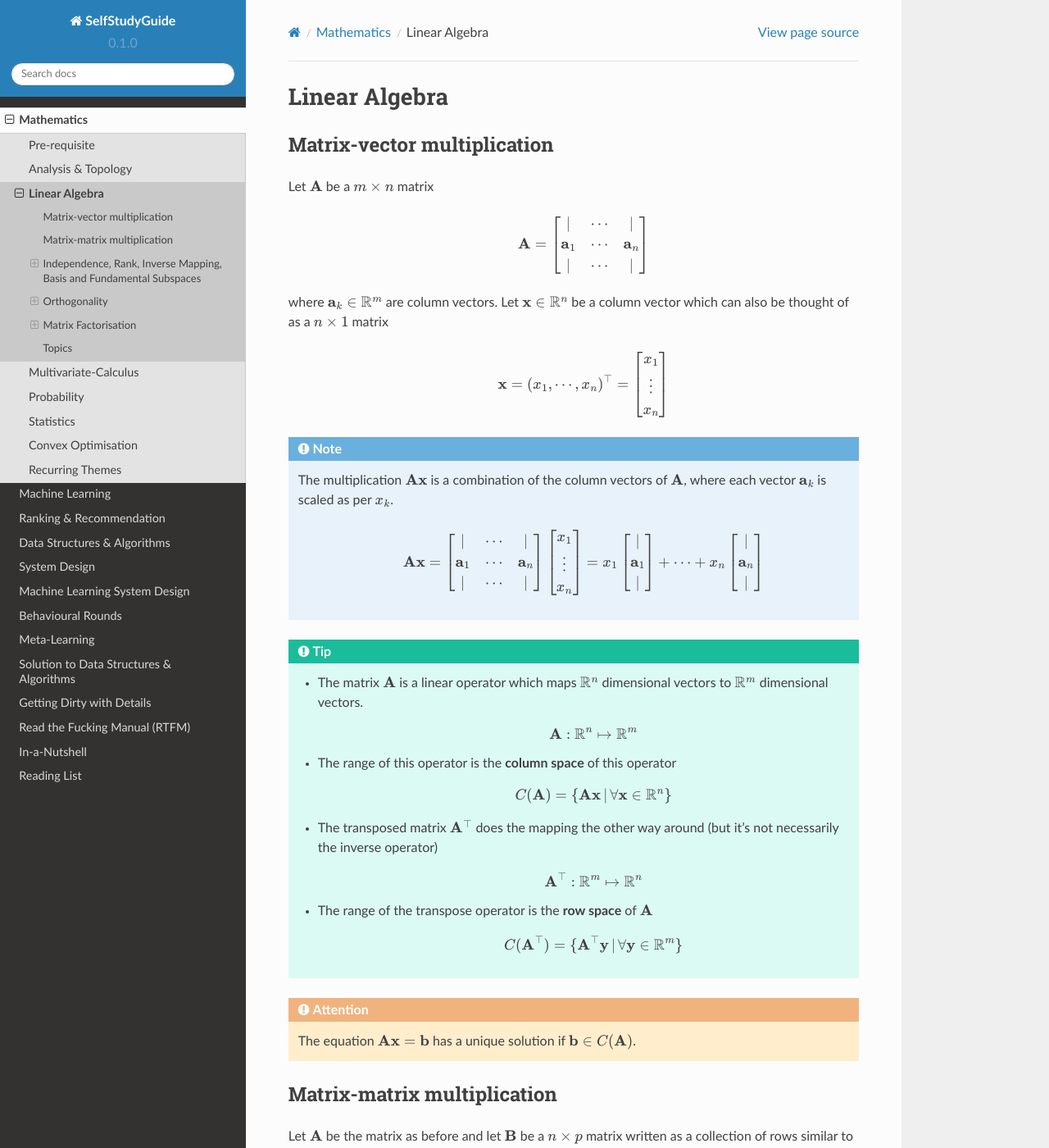
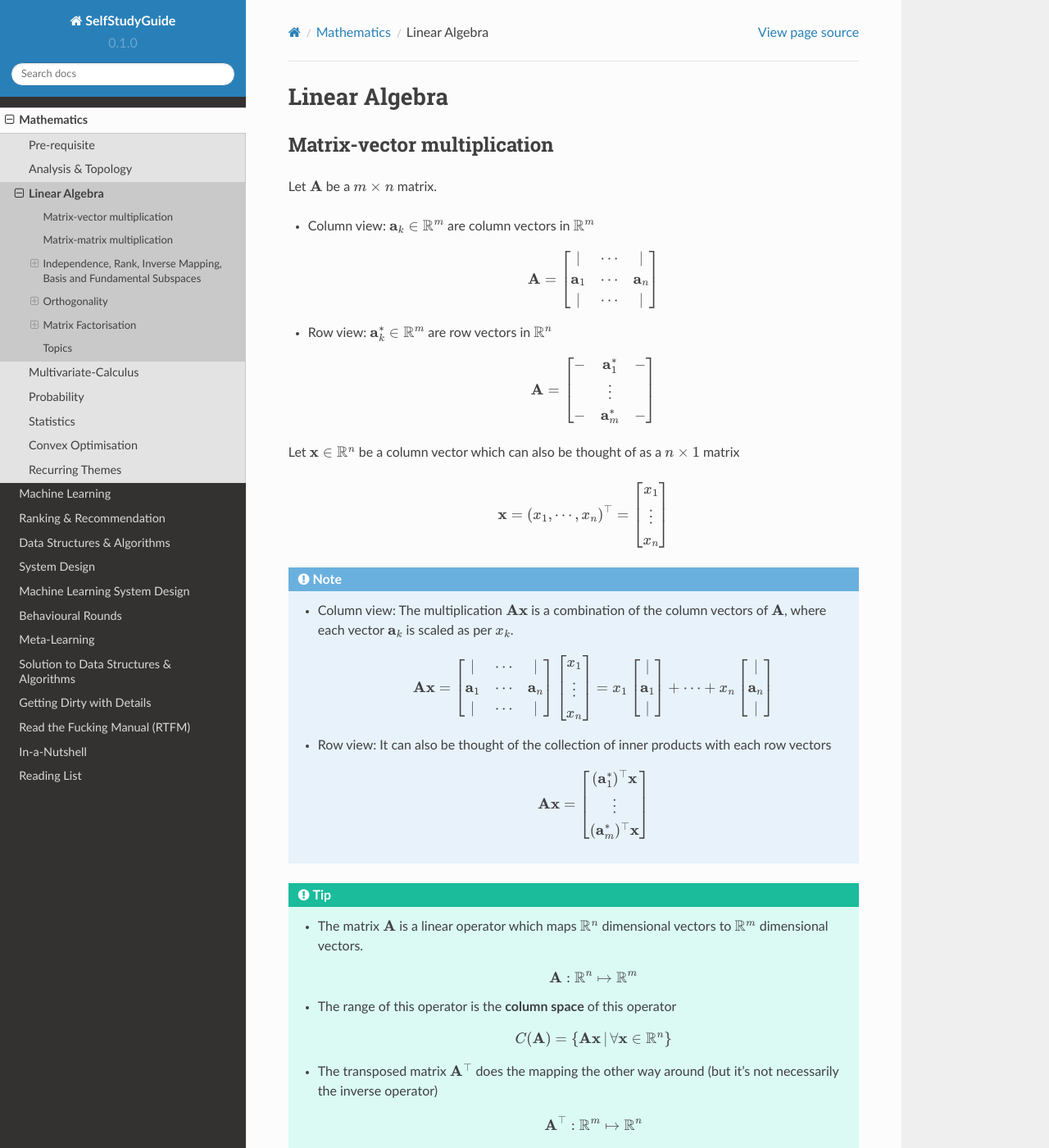
Before and after one commit to uselesstechjunks/leetcode, a Sphinx documentation site: the page built from docs/source/math/linalg.rst, in a window 1280 px wide and 1400 px high. Shown: the whole window at 82% size. Built offline with Sphinx 7.4.7 and the Read the Docs theme 2.0.0, drawn with Linux system fonts in a browser that asks for light colours.

Commit message:
Update linalg.rst

```diff
--- a/docs/source/math/linalg.rst
+++ b/docs/source/math/linalg.rst
@@ -5,18 +5,28 @@ Linear Algebra
 ********************************************************************************
 Matrix-vector multiplication
 ********************************************************************************
-Let :math:`\mathbf{A}` be a :math:`m\times n` matrix
+Let :math:`\mathbf{A}` be a :math:`m\times n` matrix.
+
+* Column view: :math:`\mathbf{a}_k\in\mathbb{R}^m` are column vectors in :math:`\mathbb{R}^m`
 
 	.. math:: \mathbf{A}=\begin{bmatrix} | & \cdots & |\\ \mathbf{a}_1 & \cdots & \mathbf{a}_n\\ | & \cdots & |\\ \end{bmatrix}
 
-where :math:`\mathbf{a}_k\in\mathbb{R}^m` are column vectors. Let :math:`\mathbf{x}\in\mathbb{R}^n` be a column vector which can also be thought of as a :math:`n\times 1` matrix
+* Row view: :math:`\mathbf{a}^*_k\in\mathbb{R}^m` are row vectors in :math:`\mathbb{R}^n`
+
+	.. math:: \mathbf{A}=\begin{bmatrix}-&\mathbf{a}^*_1&-\\&\vdots&\\-&\mathbf{a}^*_m&-\end{bmatrix}
+
+Let :math:`\mathbf{x}\in\mathbb{R}^n` be a column vector which can also be thought of as a :math:`n\times 1` matrix
 
 	.. math:: \mathbf{x}=(x_1,\cdots,x_n)^\top=\begin{bmatrix} x_1\\ \vdots\\ x_n \end{bmatrix}
 
 .. note::
-	The multiplication :math:`\mathbf{A}\mathbf{x}` is a combination of the column vectors of :math:`\mathbf{A}`, where each vector :math:`\mathbf{a}_k` is scaled as per :math:`x_k`.
+	* Column view: The multiplication :math:`\mathbf{A}\mathbf{x}` is a combination of the column vectors of :math:`\mathbf{A}`, where each vector :math:`\mathbf{a}_k` is scaled as per :math:`x_k`.
 
 		.. math:: \mathbf{A}\mathbf{x}=\begin{bmatrix} | & \cdots & |\\ \mathbf{a}_1 & \cdots & \mathbf{a}_n\\ | & \cdots & |\\ \end{bmatrix}\begin{bmatrix}x_1\\\vdots\\x_n\end{bmatrix}=x_1\begin{bmatrix}|\\ \mathbf{a}_1\\|\end{bmatrix}+\cdots+x_n\begin{bmatrix}|\\ \mathbf{a}_n\\|\end{bmatrix}
+
+	* Row view: It can also be thought of the collection of inner products with each row vectors
+
+		.. math:: \mathbf{A}\mathbf{x}=\begin{bmatrix}(\mathbf{a}^*_1)^\top\mathbf{x}\\\vdots\\(\mathbf{a}^*_m)^\top\mathbf{x}\end{bmatrix}
 
 .. tip::
 	* The matrix :math:`\mathbf{A}` is a linear operator which maps :math:`\mathbb{R}^n` dimensional vectors to :math:`\mathbb{R}^m` dimensional vectors.
```
